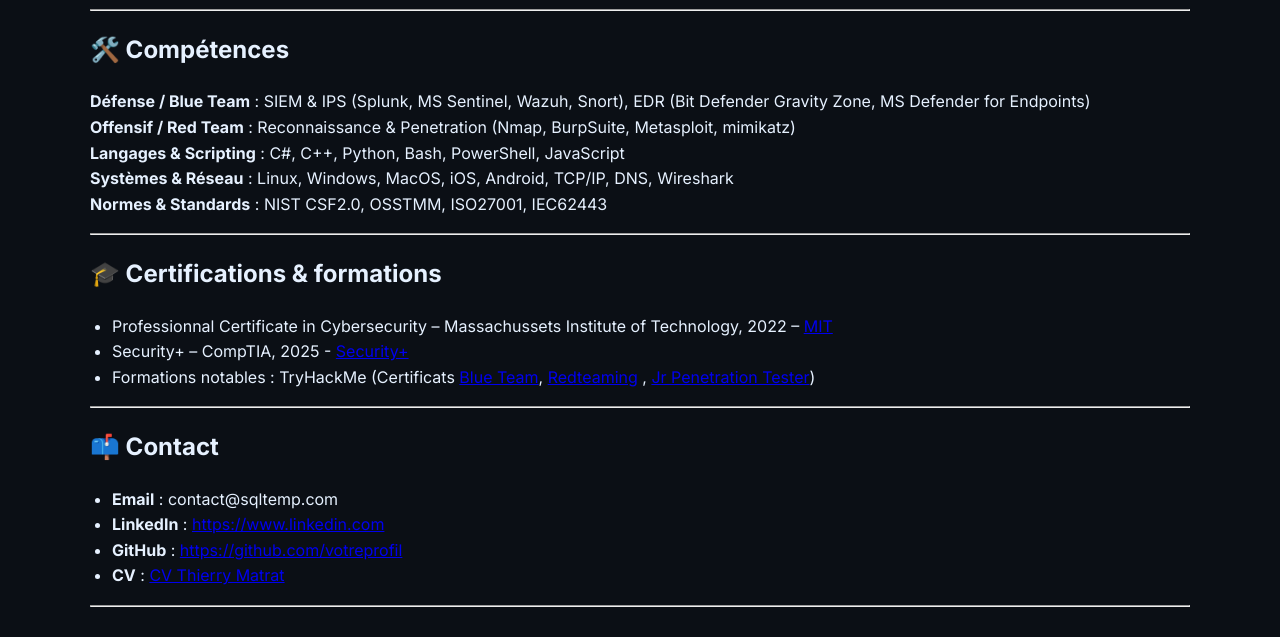
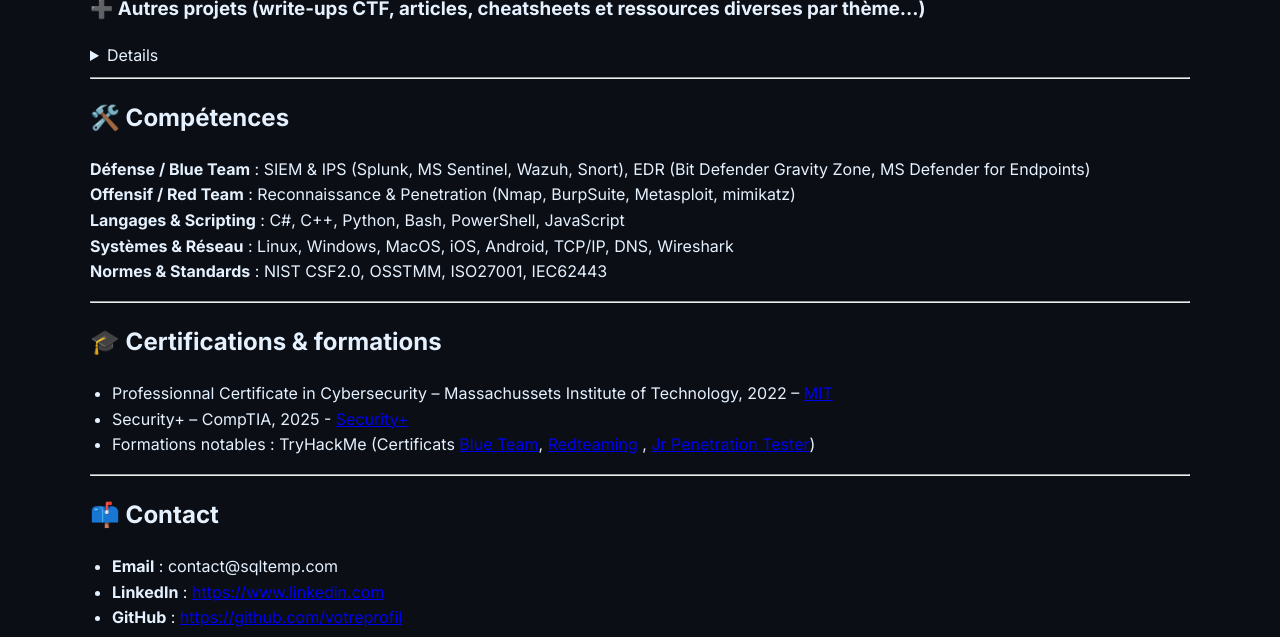
Before and after one commit to sqltemp/portfolio, a Jekyll site: the page built from index.md, in a window 1280 px wide and 900 px high, scrolled down 1382 px, cut to the strip 263-900 px from the top of the window. Built offline with Jekyll 4.4.1, drawn with Linux system fonts in a browser that asks for light colours; our own code applies the rules of GitHub Pages for plain Markdown files.

Commit message:
Update index.md

```diff
--- a/index.md
+++ b/index.md
@@ -78,11 +78,9 @@
 </div>
 
 
+ <!-- ===== PROJETS (cartes) ===== -->
+<h3 id="Autres projets">➕ Autres projets (write-ups CTF, articles, cheatsheets et ressources diverses par thème…)</h3>
 <details>
-
-  <!-- ===== PROJETS (cartes) ===== -->
-<h3 id="Autres projets">➕ Autres projets (write-ups CTF, articles, cheatsheets et ressources diverses par thème…)</h3>
-
 <!-- SECTION PROJETS PHARES – ALIGNEMENT 3 CARTES & TEXTE BLANC -->
 <!--div style="display:flex; flex-wrap:wrap; justify-content:center; gap:20px; background-color:#000; padding:30px; border-radius:12px;"> -->
 <div class="projects-row" style="display:flex; flex-wrap:wrap; justify-content:center; gap:20px; background-color:#000; padding:30px; border-radius:12px;">
```
